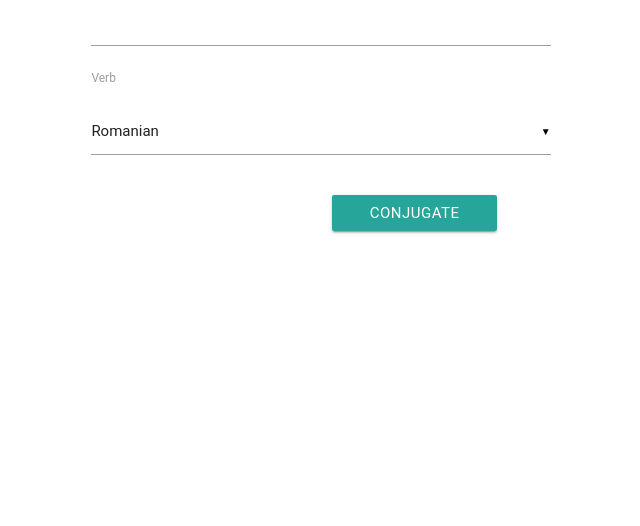
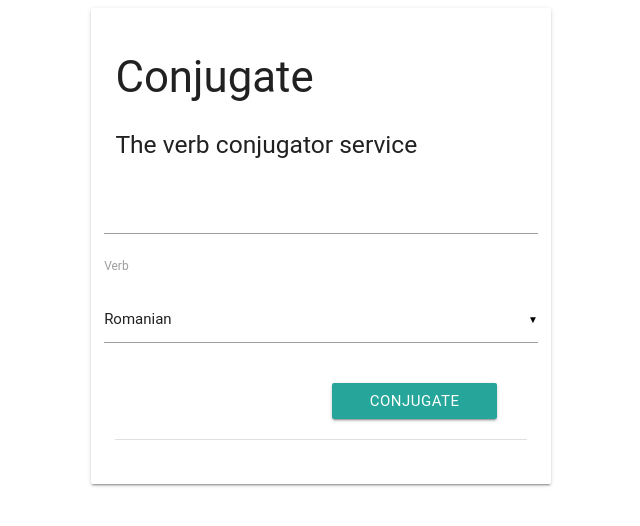
Before and after one commit to dsaltares/conjugate, a Flask app: page / in a window 1280 px wide. Shown: the top 526 px of the page, without its empty margins (319-959 px from the left). Run offline with Flask 2, Linux system fonts and the light colour scheme; some libraries are stand-ins or nearby versions; some web fonts are replaced.

Commit message:
Adds error message in case there are no conjugations Fixes problem with expander icons Tweaks layout

```diff
--- a/site/js/index.js
+++ b/site/js/index.js
@@ -1,5 +1,4 @@
 $(document).ready(function(){
-
     $('select').material_select();
 
     $('#btnConjugate').click(function(){
@@ -25,14 +24,16 @@ $(document).ready(function(){
     function onConjugationSucceeded(data) {
         var ul = $('<ul class="collapsible" data-collapsible="accordion"></ul>')
 
+        if (!Array.isArray(data.conjugations) || data.conjugations.length === 0) {
+            onConjugationFailed();
+            return;
+        }
+
         data.conjugations.forEach(function(mode) {
             ul.append(createModeBlock(mode));
         });
 
-        var conjugationsContainer = $('#conjugations');
-        conjugationsContainer.empty();
-        ul.css('display', 'none');
-        ul.appendTo(conjugationsContainer).fadeIn('slow');
+        updateConjugationsContainer(ul);
 
         $('.collapsible').collapsible({
             accordion: false
@@ -41,25 +42,30 @@ $(document).ready(function(){
 
     function createModeBlock(mode) {
         var li = $('<li></li>');
-        var header = $('<div class="collapsible-header"><i class="mdi-navigation-expand-more"></i></div>')
+        var header = $('<div class="collapsible-header"><i class="mode-expander mdi-navigation-expand-more"></i></div>')
         var body = $('<div class="collapsible-body"></div>');
 
         header.append(mode.name);
 
         header.click(function () {
-            var moreClass = 'mdi-navigation-expand-more';
-            var lessClass = 'mdi-navigation-expand-less';
+            $('.mode-expander').each(function(index, expander){
+                expander = $(expander);
 
-            var i = $(this).find('i');
+                var currentName = expander.parent().text();
+                var moreClass = 'mdi-navigation-expand-more';
+                var lessClass = 'mdi-navigation-expand-less';
 
-            if (i.hasClass(moreClass)) {
-                i.removeClass(moreClass);
-                i.addClass(lessClass);
-            }
-            else {
-                i.removeClass(lessClass);
-                i.addClass(moreClass);
-            }
+                console.log("Current: ", currentName);
+
+                if (currentName !== mode.name || expander.hasClass(lessClass)) {
+                    expander.removeClass(lessClass);
+                    expander.addClass(moreClass);
+                }
+                else {
+                    expander.removeClass(moreClass);
+                    expander.addClass(lessClass);
+                }
+            });
         });
 
         li.append(header);
@@ -109,7 +115,34 @@ $(document).ready(function(){
     }
 
     function onConjugationFailed() {
-        console.log('Failed to conjugate');
+        var errorMsg = "Sorry, we couldn't find any conjugations for that" +
+            " verb. Make sure to use the infinitive.";
+
+        var errorBlock = $('<div class="col"></div>').append(
+            $('<div class="card-panel red darken-4"></div>').append(
+                $('<div class="row"></div>').append(
+                    $('<div class="col l2"></div>').append(
+                        $('<i class="medium mdi-alert-error"></i>')
+                    ),
+                    $('<div class="col l10"></div>').append(
+                        $('<div class="valign-wrapper"></div>').append(
+                            $('<p class="valign"></p>').append(
+                                $('<span class="white-text"></span>').append(errorMsg)
+                            )
+                        )
+                    )
+                )
+            )
+        );
+
+        updateConjugationsContainer(errorBlock);
+    }
+
+    function updateConjugationsContainer(element) {
+        var conjugationsContainer = $('#conjugations');
+        conjugationsContainer.empty();
+        element.css('display', 'none');
+        element.appendTo(conjugationsContainer).fadeIn('slow');
     }
 
 });
--- a/site/templates/index.html
+++ b/site/templates/index.html
@@ -8,10 +8,22 @@
 <title>Conjugate</title>
 
 <div class="container">
-    <div class="row ">
+    <div class="row">
         <div class="col l6 offset-l3">
             <div class="row">
-                <input id="verb" type="text" />
+                <div id="title" class="card-panel">
+                    <div class="row">
+                        <div class="col">
+                            <h3>Conjugate</h3>
+                        </div>
+                        <div class="col">
+                            <div class="valign-wrapper">
+                                <h5 class="valign">The verb conjugator service</h5>
+                            </div>
+                        </div>
+                    </div>
+                    <div class="row">
+                        <input id="verb" type="text"/>
                         <label for="verb">Verb</label>
                     </div>
                     <div class="row">
@@ -34,8 +46,11 @@
                             </button>
                         </div>
                     </div>
+                    <div class="divider"></div>
                     <div id="conjugations" class="row">
                     </div>
                 </div>
             </div>
         </div>
+    </div>
+</div>
```
Lines whose indentation alone changed are shown as unchanged.
